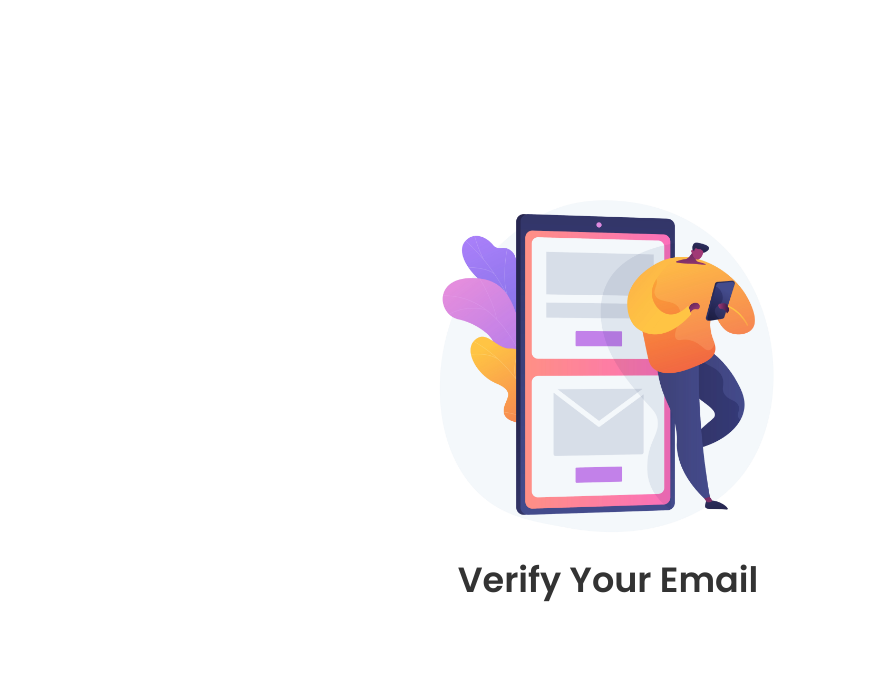
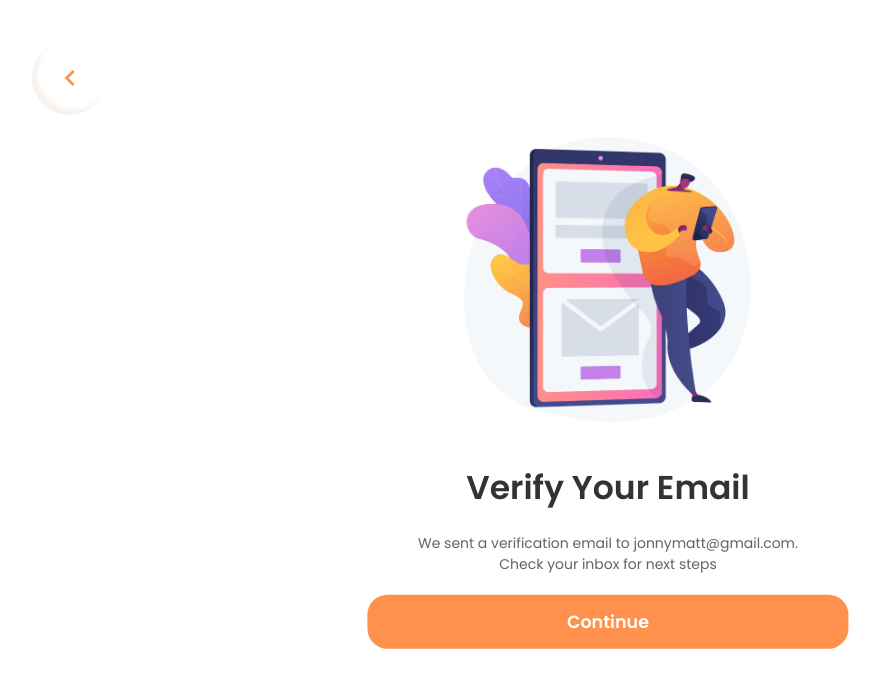
Before and after one commit to D-roid-Technologies/Tourism-4-food, a React (Create React App) app: page /verifyemail in a window 1280 px wide. Shown: the top 688 px of the page, without its empty margins (32-912 px from the left). Built offline with nearby package versions, Linux system fonts and the light colour scheme; no server answers.

Commit message:
added the verify email page and completed the logic for when a user enter's the right or wrong code. For now i use 123456 as the required code

```diff
--- a/src/App/Routes/Index.tsx
+++ b/src/App/Routes/Index.tsx
@@ -16,6 +16,7 @@ import Resources from "../UI/Pages/resources/Resources";
 import Volunteer from "../UI/Pages/volunteer/Volunteer";
 import Onboarding from "../UI/Pages/onboarding/Onboarding";
 import VerifyEmail from "../UI/Pages/verifyemail/VerifyEmail";
+import EnterCode from "../UI/Pages/verifyemail/enterCode/EnterCode";
 
 const Index: React.FunctionComponent<RouterType> = () => {
   return (
@@ -37,6 +38,7 @@ const Index: React.FunctionComponent<RouterType> = () => {
         <Route path="/volunteer" element={<Volunteer />} />
         <Route path="/onboarding" element={<Onboarding />} />
         <Route path="/verifyemail" element={<VerifyEmail />} />
+        <Route path="/entercode" element={<EnterCode />} />
       </Routes>
     </BrowserRouter>
   );
--- a/src/App/UI/Pages/onboarding/Onboarding.css
+++ b/src/App/UI/Pages/onboarding/Onboarding.css
@@ -1,7 +1,7 @@
 .onboarding__container {
   position: relative;
   width: 100vw;
-  height: auto;
+  height: 100vh;
   display: flex;
   flex-direction: column;
   align-items: center;
--- a/src/App/UI/Pages/verifyemail/VerifyEmail.css
+++ b/src/App/UI/Pages/verifyemail/VerifyEmail.css
@@ -2,31 +2,25 @@
   position: relative;
   width: 100vw;
   height: 100vh;
-  display: flex;
-  flex-direction: column;
-  align-items: center;
   overflow: hidden;
   background-color: #fff;
 }
 
-.verifyemail__container section {
-  display: flex !important;
-  width: 100% !important;
+.verifyemail__content {
+  position: absolute;
+  top: 50%;
+  left: 50%;
+  transform: translate(-50%, -50%);
+  display: flex;
   flex-direction: column;
   align-items: center;
-  justify-content: center;
   text-align: center;
-  height: 100vh;
-}
-
-.verifyemail__container section .verifyemail__content {
-  max-width: 80%;
+  max-width: 70%;
 }
 
 .verify__img {
   width: 100%;
-  height: auto;
-  max-width: 350px;
+  max-width: 300px;
   display: flex;
   justify-content: center;
 }
@@ -39,9 +33,43 @@
 
 .verifyemail__content h2 {
   color: #333;
-  font-family: Poppins;
-  font-size: 35px;
+  font-size: 33px;
   font-weight: 600;
   text-transform: capitalize;
-  margin-top: 20px;
+  margin: 40px 0 20px 0;
 }
+
+.verifyemail__container p {
+  color: #333333c4;
+  font-size: 14px;
+  font-weight: 400;
+  max-width: 65%;
+}
+.verifyemail__content button {
+  margin: 20px 0;
+  width: 80%;
+  border-radius: 20px;
+  padding: 0.8em 1.5em;
+  font-size: 1.1rem;
+}
+
+.top__btn {
+  display: flex;
+  justify-content: center;
+  align-items: center;
+  text-align: center;
+  width: 75px;
+  height: 75px;
+  border-radius: 50%;
+  line-height: 75px;
+  color: #ff914d;
+  fill: rgba(255, 145, 77, 0.1);
+  box-shadow: 4.667px -4.667px 4.667px 0px rgba(194, 110, 59, 0.1) inset,
+    -4.667px 4.667px 4.667px 0px rgba(255, 255, 255, 0.1) inset;
+  backdrop-filter: blur(4.666666507720947px);
+  font-size: 2rem;
+  cursor: pointer;
+  position: absolute;
+  top: 5%;
+  left: 5%;
+}
--- a/src/App/UI/Pages/verifyemail/VerifyEmail.tsx
+++ b/src/App/UI/Pages/verifyemail/VerifyEmail.tsx
@@ -1,19 +1,31 @@
 import React from "react";
 import { Assets } from "../../../Utils/constant/Assets";
-import "../../../../App.css";
 import "./VerifyEmail.css";
+import Button from "../../components/button/Button";
+import { MdKeyboardArrowLeft } from "react-icons/md";
+import { useNavigate } from "react-router-dom";
 
 const VerifyEmail: React.FC = () => {
+  const navigate = useNavigate();
   return (
     <div className="verifyemail__container">
-      <section>
+      <span className="top__btn">
+        <MdKeyboardArrowLeft />
+      </span>
+      <div>
         <div className="verifyemail__content">
           <div className="verify__img">
             <img src={Assets.images.verifyImage} alt="" />
           </div>
-          <h2>verify your email</h2>
+          <h2>Verify your email</h2>
+          <p>
+            We sent a verification email to jonnymatt@gmail.com. Check your
+            inbox for next steps
+            {/* (use email passed from sign up page here) */}
+          </p>
+          <Button label="Continue" onClick={() => navigate("/entercode")} />
         </div>
-      </section>
+      </div>
     </div>
   );
 };
--- /dev/null
+++ b/src/App/UI/Pages/verifyemail/enterCode/EnterCode.css
@@ -0,0 +1,21 @@
+.verify__code__container {
+  display: flex;
+  justify-content: center;
+  gap: 24px;
+  margin: 40px 0;
+}
+
+.verify__code__box {
+  width: 50px;
+  height: 50px;
+  text-align: center;
+  font-size: 1.5rem;
+  border: 1px solid #ff914d;
+  border-radius: 8px;
+  outline: none;
+  transition: border-color 0.3s ease;
+}
+
+.verify__code__box:focus {
+  background: rgba(217, 217, 217, 0.3);
+}
--- /dev/null
+++ b/src/App/UI/Pages/verifyemail/enterCode/EnterCode.tsx
@@ -0,0 +1,118 @@
+import React, {
+  useState,
+  useRef,
+  useEffect,
+  ChangeEvent,
+  KeyboardEvent,
+} from "react";
+import { useNavigate } from "react-router-dom";
+import "../VerifyEmail.css";
+import "../enterCode/EnterCode.css";
+import { MdKeyboardArrowLeft } from "react-icons/md";
+import Button from "../../../components/button/Button";
+
+const EnterCode: React.FC = () => {
+  const [code, setCode] = useState<string[]>(new Array(6).fill(""));
+  const [resendTimer, setResendTimer] = useState(120); // 2 min in seconds
+  const inputRefs = useRef<(HTMLInputElement | null)[]>([]);
+  const navigate = useNavigate();
+  const requiredCode = "123456";
+
+  useEffect(() => {
+    const timer = setInterval(() => {
+      setResendTimer((prev) => (prev > 0 ? prev - 1 : 0));
+    }, 1000);
+    return () => clearInterval(timer);
+  }, []);
+
+  const handleChange = (value: string, index: number) => {
+    if (isNaN(Number(value))) return;
+    const newCode = [...code];
+    newCode[index] = value;
+    setCode(newCode);
+
+    if (value && index < 5) {
+      inputRefs.current[index + 1]?.focus();
+    }
+
+    if (!newCode.includes("")) {
+      if (newCode.join("") === requiredCode) {
+        setTimeout(() => alert("Code is correct"), 500);
+        // setTimeout(() => navigate("/onboarding"), 3000);
+      } else {
+        setTimeout(() => alert("Incorrect Code"), 500);
+      }
+    }
+  };
+
+  const handleBackspace = (index: number) => {
+    const newCode = [...code];
+    if (newCode[index] !== "") {
+      newCode[index] = "";
+      setCode(newCode);
+    } else if (index > 0) {
+      inputRefs.current[index - 1]?.focus();
+    }
+  };
+
+  const isCodeComplete = code.every((digit) => digit !== "");
+
+  return (
+    <div className="verifyemail__container">
+      <span className="top__btn">
+        <MdKeyboardArrowLeft />
+      </span>
+      <div className="verifyemail__content">
+        <h2>Enter Verification Code</h2>
+        <p>
+          A text message with a 6-digit code has been sent to your email
+          address. This helps to keep your account safe for security purposes
+          and ensure that it’s really you.
+        </p>
+        <div className="verify__code__container">
+          {code.map((digit, index) => (
+            <input
+              key={index}
+              type="text"
+              maxLength={1}
+              value={digit}
+              onChange={(e: ChangeEvent<HTMLInputElement>) =>
+                handleChange(e.target.value, index)
+              }
+              onKeyDown={(e: KeyboardEvent<HTMLInputElement>) =>
+                e.key === "Backspace" && handleBackspace(index)
+              }
+              ref={(el) => (inputRefs.current[index] = el)}
+              className="verify__code__box"
+            />
+          ))}
+        </div>
+        <Button
+          label="Submit Code"
+          style={{ marginTop: "20px" }}
+          disabled={!isCodeComplete}
+          onClick={() => {
+            const enteredCode = code.join("");
+            if (enteredCode === requiredCode) {
+              alert("Code is correct");
+              //   setTimeout(() => navigate("/onboarding"), 2000);
+            } else {
+              alert("Incorrect code");
+              console.error("Incorrect code");
+            }
+          }}
+        />
+        <Button
+          label={`Resend Code ${resendTimer > 0 ? `(${resendTimer}s)` : ""}`}
+          style={{ marginTop: "15px", background: "#F0F0F0", color: "#ff914d" }}
+          disabled={resendTimer > 0}
+          onClick={() => {
+            setResendTimer(120);
+          }}
+        />
+      </div>
+    </div>
+  );
+};
+
+export default EnterCode;
```
